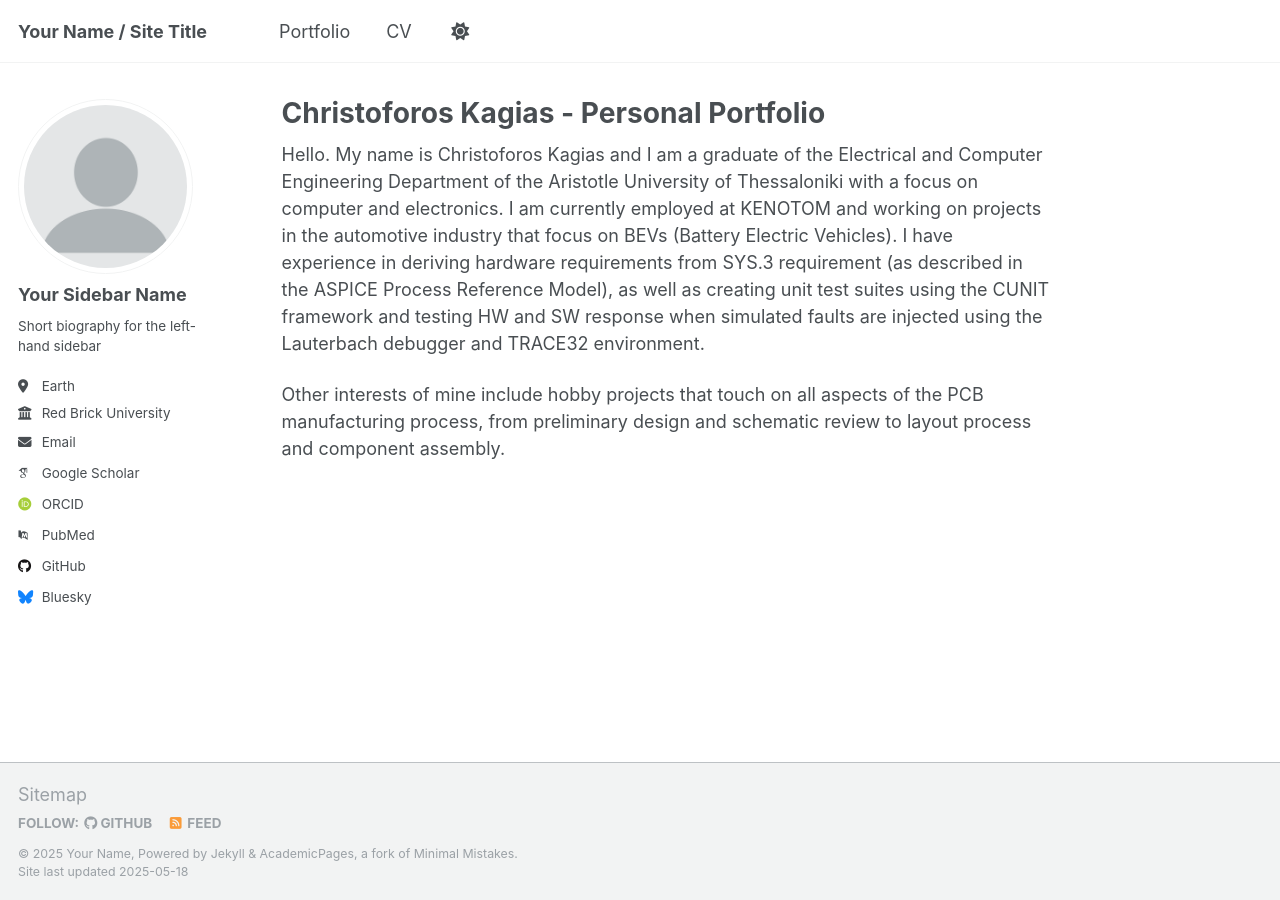
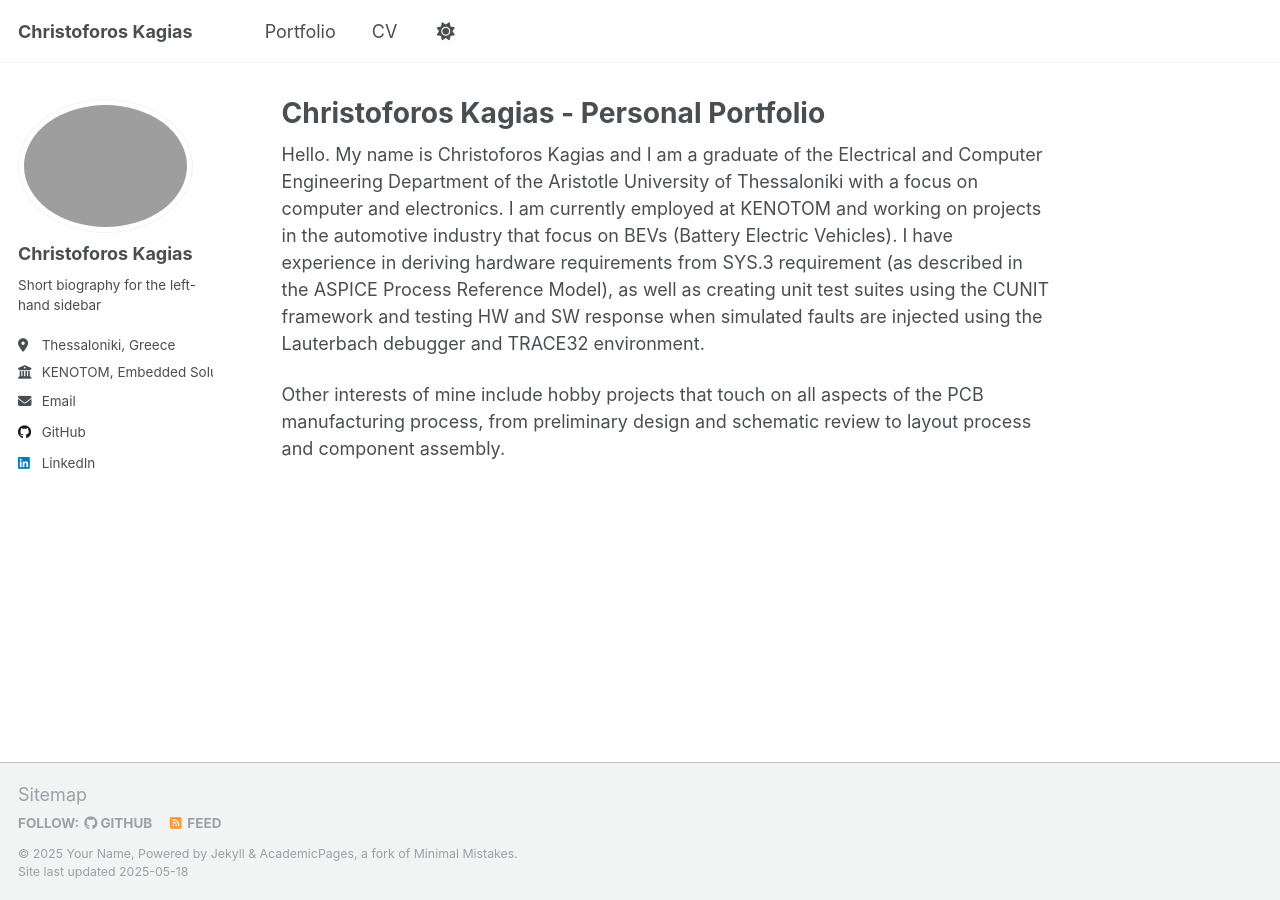
Before and after one commit to Christoforos-Kagias/christoforos-kagias.github.io, a Jekyll site: the page built from _pages/about.md, in a window 1280 px wide. Built offline with Jekyll 4.4.1, drawn with Linux system fonts in a browser that asks for light colours; some web fonts are replaced.

Commit message:
Config changes

```diff
--- a/_config.yml
+++ b/_config.yml
@@ -9,49 +9,38 @@
 # Basic Site Settings
 locale                   : "en-US"
 site_theme               : "default"
-title                    : "Your Name / Site Title"
+title                    : "Christoforos Kagias"
 title_separator          : "-"
 name                     : &name "Your Name"
 description              : &description "personal description"
-url                      : https://academicpages.github.io # the base hostname & protocol for your site e.g. "https://[your GitHub username].github.io" or if you already have some other page hosted on Github then use "https://[your GitHub username].github.io/[Your Repo Name]"
+url                      : https://christoforos-kagias.github.io # the base hostname & protocol for your site e.g. "https://[your GitHub username].github.io" or if you already have some other page hosted on Github then use "https://[your GitHub username].github.io/[Your Repo Name]"
 baseurl                  : "" # the subpath of your site, e.g. "/blog"
-repository               : "academicpages/academicpages.github.io"
+repository               : "Christoforos-Kagias/academicpages.github.io"
 
 # Site Author - The following control what appear as part of the author content on the side bar.
 #               If a field is blank the icon and link will not appear, otherwise it will be shown.
 #               Additional customization can be done by editing /_includes/author-profile.html
 author:
   # Biographic information
-  avatar           : "profile.png"
-  name             : "Your Sidebar Name"
+  avatar           : "avatar.jpg"
+  name             : "Christoforos Kagias"
   pronouns         : # example: "she/her"
   bio              : "Short biography for the left-hand sidebar"
-  location         : "Earth"
-  employer         : "Red Brick University"
+  location         : "Thessaloniki, Greece"
+  employer         : "KENOTOM, Embedded Solutions"
   uri              : # URL
-  email            : "none@example.org"
-
-  # Academic websites
-  academia         : # URL
-  arxiv            : # URL - Update with the correct link to your profile
-  googlescholar    : "https://scholar.google.com/citations?user=PS_CX0AAAAAJ"
-  impactstory      : # URL
-  orcid            : "http://orcid.org/yourorcidurl"
-  semantic         : # URL
-  pubmed           : "https://www.ncbi.nlm.nih.gov/pubmed/?term=john+snow"
-  researchgate     : # URL
-  scopus           : # URL
+  email            : "kagias.christoforos@gmail.com"
 
   # Repositories and software development
   bitbucket        : # Username - Update with your username on the site
   codepen          : # Username
   dribbble         : # Username
-  github           : "academicpages"
+  github           : "Christoforos-Kagias"
   kaggle           : # Username
   stackoverflow    : # User number or user number and name (i.e., use "1" or "1/jeff-atwood")
 
   # Social media
-  bluesky          : "bsky.app" # Replace this with you Bluesky username
+  bluesky          : # Username
   facebook         : # Username
   flickr           : # Username
   foursquare       : # Username
@@ -60,7 +49,7 @@ author:
   keybase          : # Username
   instagram        : # Username
   lastfm           : # Username
-  linkedin         : # Username
+  linkedin         : christoforos-kagias
   mastodon         : # URL
   medium           : # URL
   pinterest        : # Username
```
